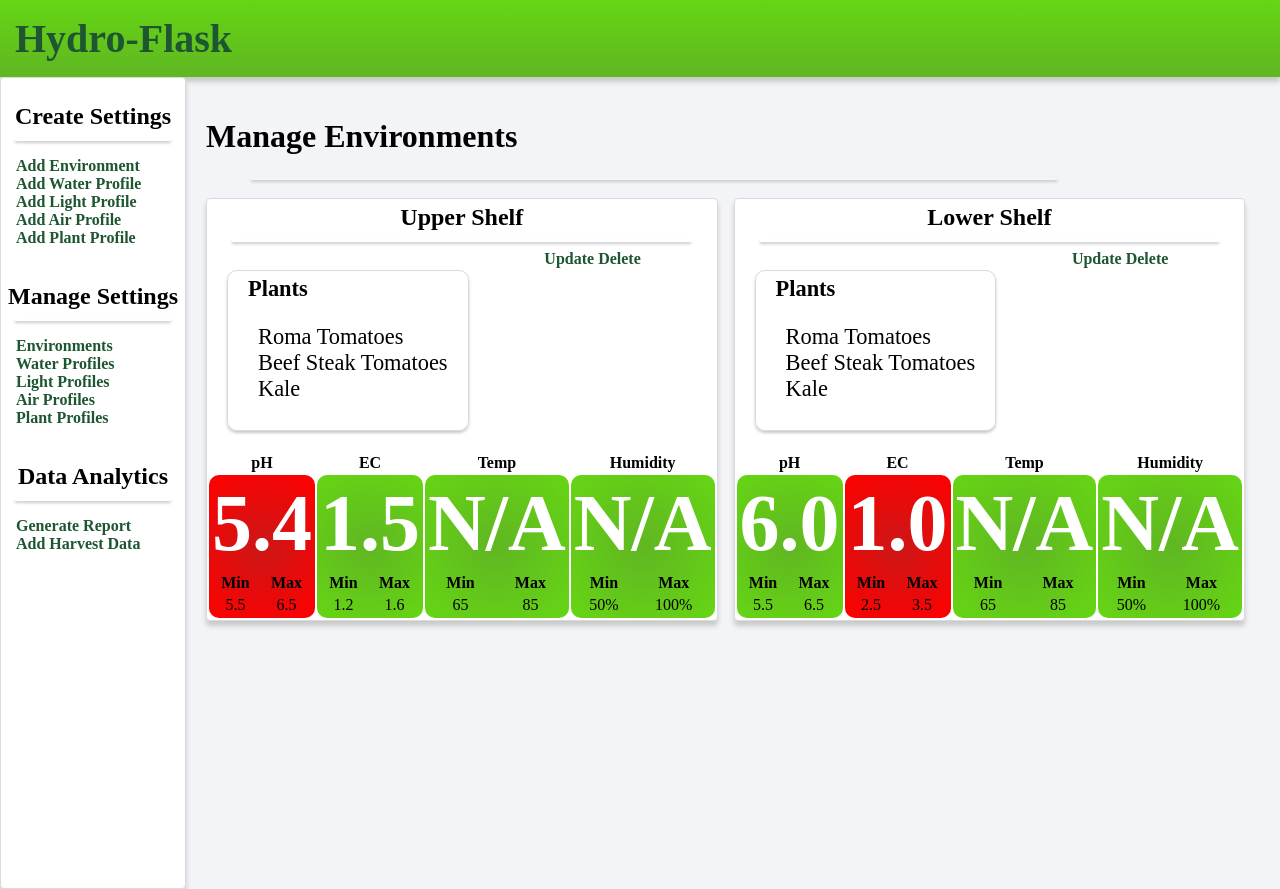
After one commit to ahensley149/hydro_flask, a Flask app: page /enviro in a window 1280 px wide. The commit adds this page. Run offline with Flask 2, Linux system fonts and the light colour scheme; data comes from the database, SQL or seed files in the repository; both versions use the stored data as it was after the commit.

Commit message:
Created Basic Index, Add, Update, Delete functions for all current classes

```diff
--- a/models.py
+++ b/models.py
@@ -35,8 +35,8 @@ class Light(db.Model):
     id = db.Column(db.Integer, primary_key=True)
     name = db.Column(db.String(50), nullable=False)
     model = db.Column(db.String(50))
-    start_time = db.Column(db.Time)
-    end_time = db.Column(db.Time)
+    start_time = db.Column(db.String(10))
+    end_time = db.Column(db.String(10))
     enviros = db.relationship('Enviro', backref='light', lazy=True)
 
     def __repr__(self):
--- a/static/css/main.css
+++ b/static/css/main.css
@@ -50,6 +50,22 @@ ul {
     display:grid;
     grid-template-columns: 1fr 1fr;
     gap: 1em;
+}
+
+.container{
+    display:grid;
+    grid-template-columns: 1fr 1fr 1fr 1fr;
+    gap: 1em;
+}
+
+.water, .plant, .light {
+    background-color: #fff;
+    text-align: center;
+    box-shadow: 0px 5px 5px #c9c9c9;
+    border:1px solid #dadada;
+    border-radius: 4px;
+    height: max-content;
+    margin-top:10px;
 }
 
 .environment{
--- /dev/null
+++ b/templates/index_enviro.html
@@ -0,0 +1,88 @@
+{% extends 'layout.html' %}
+
+{% block body %}
+<div class = "content">
+    <h1>Manage Environments</h1>
+    <hr class = "line">
+    <div class = "environments">
+    {% for enviro in enviros %}
+        <div class = "environment">
+            <h2>{{ enviro.name }}</h2>
+            <hr class = "line">
+            <div class = "plant_list">
+                <b>Plants</b>
+                <ul>
+                    {% for plant in enviro.plants %}
+                        <li>{{ plant.name }}</li>
+                    {% endfor %}
+                </ul>
+            </div>
+            <table class = "alerts_panel">
+                <tr>
+                    <th class = "alert_header">pH</th>
+                    <th class = "alert_header">EC</th>
+                    <th class = "alert_header">Temp</th>
+                    <th class = "alert_header">Humidity</th>
+                </tr>
+                <tr class = "alerts_panel">
+                    <td class = "{{ enviro.alert_status('ph') }}">
+                        <h3>{{ enviro.current_ph() }}</h3>
+                        <table width = "100%">
+                            <tr>
+                                <th>Min</th>
+                                <th>Max</th>
+                            </tr>
+                            <tr>
+                                <td>{{ enviro.water.min_ph }}</td>
+                                <td>{{ enviro.water.max_ph }}</td>
+                            </tr>
+                        </table>
+                    </td>
+                    <td class = "{{ enviro.alert_status('ec') }}">
+                        <h3>{{ enviro.current_ec() }}</h3>
+                        <table width = "100%">
+                            <tr>
+                                <th>Min</th>
+                                <th>Max</th>
+                            </tr>
+                            <tr>
+                                <td>{{ enviro.water.min_ec }}</td>
+                                <td>{{ enviro.water.max_ec }}</td>
+                            </tr>
+                        </table>
+                    </td>
+                    <td>
+                        <h3>N/A</h3>
+                        <table width = "100%">
+                            <tr>
+                                <th>Min</th>
+                                <th>Max</th>
+                            </tr>
+                            <tr>
+                                <td>65</td>
+                                <td>85</td>
+                            </tr>
+                        </table>
+                    </td>
+                    <td>
+                        <h3>N/A</h3>
+                        <table width = "100%">
+                            <tr>
+                                <th>Min</th>
+                                <th>Max</th>
+                            </tr>
+                            <tr>
+                                <td>50%</td>
+                                <td>100%</td>
+                            </tr>
+                        </table>
+                    </td>
+                </tr>
+            </table>
+            <a href = "/update_enviro/{{enviro.id}}">Update</a>
+            <a href = "/delete_enviro/{{enviro.id}}">Delete</a>
+        </div>
+    {% endfor %}
+</div>
+</div>
+{% endblock %}
--- a/templates/layout.html
+++ b/templates/layout.html
@@ -9,7 +9,7 @@
 </head>
 <body>
         <div class="header">
-            <h1 class = "title">Hydro-Flask</h1>
+            <h1 class = "title"><a href="/">Hydro-Flask</a></h1>
         </div>
         <div class = "left-col">
             <br />
@@ -19,8 +19,18 @@
                 <li><a href = "/add_enviro">Add Environment</a></li>
                 <li><a href = "/add_water">Add Water Profile</a></li>
                 <li><a href = "/add_light">Add Light Profile</a></li>
-                <li><a href = "#">Add Air Profile</a></li>
+                <li><a href = "/add_air">Add Air Profile</a></li>
                 <li><a href = "/add_plant">Add Plant Profile</a></li>
+            </ul>
+            <br />
+            <h2 class="nav_title">Manage Settings</h2>
+            <hr class="line">
+            <ul>
+                <li><a href = "/enviro">Environments</a></li>
+                <li><a href = "/water">Water Profiles</a></li>
+                <li><a href = "/light">Light Profiles</a></li>
+                <li><a href = "/air">Air Profiles</a></li>
+                <li><a href = "/plant">Plant Profiles</a></li>
             </ul>
             <br />
             <h2 class="nav_title">Data Analytics</h2>
--- a/views.py
+++ b/views.py
@@ -11,6 +11,14 @@ def dashboard():
     """
     environments = Enviro.query.filter(Enviro.active == 1)
     return render_template('dashboard.html', enviros=environments)
+
+@app.route('/enviro')
+
+def list_environments():
+    """Index of all environments for updating and deleting
+    """
+    environments = Enviro.query.all()
+    return render_template('index_enviro.html', enviros=environments)
 
 @app.route('/add_enviro', methods=['POST', 'GET'])
 
@@ -47,7 +55,7 @@ def add_environment():
         try:
             db.session.add(new_enviro)
             db.session.commit()
-            return redirect('/')
+            return redirect('/enviro')
         except:
             return 'There was an issue adding your environment'
 
@@ -78,7 +86,7 @@ def update_enviro(id):
 
         try:
             db.session.commit()
-            return redirect('/')
+            return redirect('/enviro')
         except:
             return 'Update Unsuccesful'
     else:
@@ -99,47 +107,237 @@ def delete_enviro(id):
     try:
         db.session.delete(enviro_to_delete)
         db.session.commit()
-        return redirect('/')
+        return redirect('/enviro')
     except:
         return 'There was a problem delting that task'
+
+@app.route('/water')
+
+def list_water_profile():
+    waters = Water.query.all()
+    return render_template('index_water.html', waters=waters)
 
 @app.route('/add_water', methods=['POST', 'GET'])
 
 def add_water_profile():
-    water1 = Water(name='Default')
+    if request.method == 'POST':
+        name = request.form['name']
+        min_ph = request.form['min_ph']
+        max_ph = request.form['max_ph']
+        min_ec = request.form['min_ec']
+        max_ec = request.form['max_ec']
+        new_water = Water(name=name, min_ph=min_ph, max_ph=max_ph, min_ec=min_ec, max_ec=max_ec)
+
+        try:
+            db.session.add(new_water)
+            db.session.commit()
+            return redirect('/water')
+        except:
+            return 'There was an issue adding your water profile'
+
+    else:
+        return render_template('add_water.html')
+
+@app.route('/update_water/<int:id>', methods=['POST', 'GET'])
+
+def update_water_profile(id):
+    water = Water.query.get_or_404(id)
+    if request.method == 'POST':
+        water.name = request.form['name']
+        water.min_ph = request.form['min_ph']
+        water.max_ph = request.form['max_ph']
+        water.min_ec = request.form['min_ec']
+        water.max_ec = request.form['max_ec']
+
+        try:
+            db.session.commit()
+            return redirect('/water')
+        except:
+            return 'There was an issue updating the water profile'
+
+    else:
+        return render_template('update_water.html', water=water)
+
+@app.route('/delete_water/<int:id>', methods=['POST', 'GET'])
+
+def delete_water_profile(id):
+    water = Water.query.get_or_404(id)
     try:
-        db.session.add(water1)
+        db.session.delete(water)
         db.session.commit()
-        return redirect('/')
+        return redirect('/water')
     except:
-        return 'There was an issue adding your task'
+        return 'There was an issue deleting the water profile'
+
+    else:
+        return render_template('update_water.html', water=water)
+
+@app.route('/light')
+
+def list_light_profiles():
+    lights = Light.query.all()
+    return render_template('index_light.html', lights=lights)
 
 @app.route('/add_light', methods=['POST', 'GET'])
 
-def add_lights():
-    light1 = Light(name="Default")
+def add_light_profile():
+    if request.method == 'POST':
+        name = request.form['name']
+        model = request.form['model']
+        start_time = request.form['start_time']
+        end_time = request.form['end_time']
+        new_light = Light(name=name, model=model, start_time=start_time, end_time=end_time)
+
+        try:
+            db.session.add(new_light)
+            db.session.commit()
+            return redirect('/light')
+        except:
+            return 'There was an issue adding the light profile'
+
+    else:
+        return render_template('add_light.html')
+
+@app.route('/update_light/<int:id>', methods=['POST', 'GET'])
+
+def update_light_profile(id):
+    light = Light.query.get_or_404(id)
+    if request.method == 'POST':
+        light.name = request.form['name']
+        light.model = request.form['model']
+        light.start_time = request.form['start_time']
+        light.end_time = request.form['end_time']
+
+        try:
+            db.session.commit()
+            return redirect('/light')
+        except:
+            return 'There was an issue updating the light profile'
+
+    else:
+        return render_template('update_light.html', light=light)
+
+@app.route('/delete_light/<int:id>', methods=['POST', 'GET'])
+
+def delete_light_profile(id):
+    light = Light.query.get_or_404(id)
     try:
-        db.session.add(light1)
+        db.session.delete(light)
         db.session.commit()
-        return redirect('/')
+        return redirect('/light')
     except:
-        return 'There was an issue adding your task'
+        return 'There was an issue deleting the light profile'
+
+@app.route('/plant')
+
+def list_plant_profiles():
+    plants = Plant.query.all()
+    return render_template('index_plant.html', plants=plants)
 
 @app.route('/add_plant', methods=['POST', 'GET'])
 
-def add_plant():
-    plant1 = Plant(name="Roma Tomatoes")
-    plant2 = Plant(name="Beef Steak Tomatoes")
-    plant3 = Plant(name="Kale")
+def add_plant_profile():
+    if request.method == 'POST':
+        name = request.form['name']
+        new_plant = Plant(name=name)
 
+        try:
+            db.session.add(new_plant)
+            db.session.commit()
+            return redirect('/plant')
+        except:
+            return 'There was an issue adding the plant'
+
+    else:
+        return render_template('add_plant.html')
+
+@app.route('/update_plant/<int:id>', methods=['POST', 'GET'])
+
+def update_plant_profile(id):
+    plant = Plant.query.get_or_404(id)
+    if request.method == 'POST':
+        plant.name = request.form['name']
+
+        try:
+            db.session.commit()
+            return redirect('/plant')
+        except:
+            return 'There was an issue updating the plant'
+
+    else:
+        return render_template('update_plant.html', plant=plant)
+
+@app.route('/delete_plant/<int:id>', methods=['POST', 'GET'])
+
+def delete_plant_profile(id):
+    plant = Plant.query.get_or_404(id)
     try:
-        db.session.add(plant1)
-        db.session.add(plant2)
-        db.session.add(plant3)
+        db.session.delete(plant)
         db.session.commit()
-        return redirect('/')
+        return redirect('/plant')
     except:
-        return 'There was an issue adding your task'
+        return 'There was an issue deleting the plant'
+
+
+@app.route('/air')
+
+def list_air_profiles():
+    airs = Air.query.all()
+    return render_template('index_air.html', airs=airs)
+
+@app.route('/add_air', methods=['POST', 'GET'])
+
+def add_air_profile():
+    if request.method == 'POST':
+        name = request.form['name']
+        min_temp = request.form['min_temp']
+        max_temp = request.form['max_temp']
+        min_humid = request.form['min_humid']
+        max_humid = request.form['max_humid']
+
+        new_air = Air(name=name,min_temp=min_temp,max_temp=max_temp,min_humid=min_humid,max_humid=max_humid)
+
+        try:
+            db.session.add(new_air)
+            db.session.commit()
+            return redirect('/air')
+        except:
+            return 'There was an issue adding the air profile'
+
+    else:
+        return render_template('add_air.html')
+
+@app.route('/update_air/<int:id>', methods=['POST', 'GET'])
+
+def update_air_profile(id):
+    air = Air.query.get_or_404(id)
+    if request.method == 'POST':
+        air.name = request.form['name']
+        air.min_temp = request.form['min_temp']
+        air.max_temp = request.form['max_temp']
+        air.min_humid = request.form['min_humid']
+        air.max_humid = request.form['max_humid']
+
+        try:
+            db.session.commit()
+            return redirect('/air')
+        except:
+            return 'There was an issue updating the air profile'
+
+    else:
+        return render_template('update_air.html', air=air)
+
+@app.route('/delete_air/<int:id>', methods=['POST', 'GET'])
+
+def delete_air_profile(id):
+    air = Air.query.get_or_404(id)
+    try:
+        db.session.delete(air)
+        db.session.commit()
+        return redirect('/air')
+    except:
+        return 'There was an issue deleting the air profile'
+
 
 if __name__ == "__main__":
     app.run(debug=True)
```
Also changed, not shown: templates/add_air.html (added, +24 -0 lines), templates/add_light.html (added, +22 -0 lines), templates/add_plant.html (added, +14 -0 lines), templates/add_water.html (added, +24 -0 lines), templates/index_air.html (added, +33 -0 lines), templates/index_light.html (added, +28 -0 lines), templates/index_plant.html (added, +17 -0 lines), templates/index_water.html (added, +33 -0 lines), templates/update_air.html (added, +24 -0 lines), templates/update_light.html (added, +22 -0 lines), templates/update_plant.html (added, +14 -0 lines), templates/update_water.html (added, +24 -0 lines), hydro.db.
